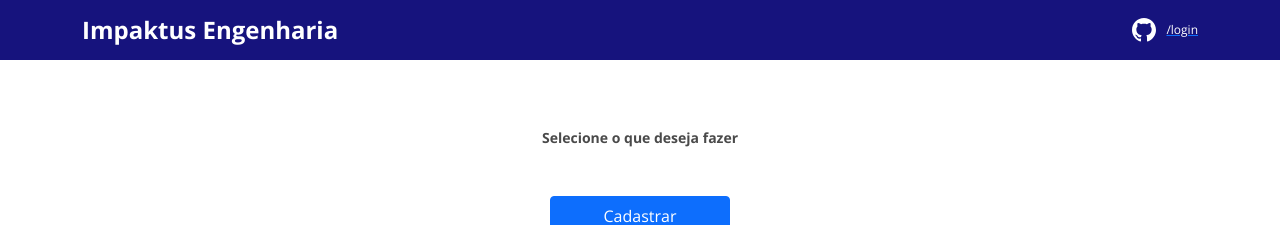
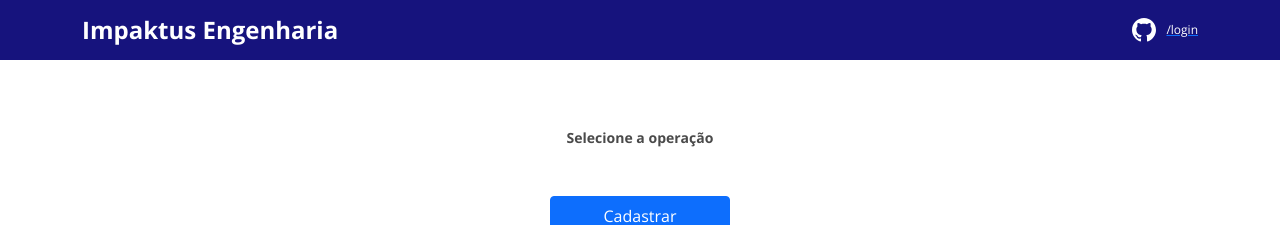
Before and after one commit to DanskySantos/Impaktus-Engenharia_app, a React (Create React App) app in the folder Frontend/frontend/: page /category in a window 1280 px wide. Shown: the top 225 px of the page. Built offline with nearby package versions, Linux system fonts and the light colour scheme; no server answers.

Commit message:
bug fixing

```diff
--- a/Frontend/frontend/src/pages/Category/index.tsx
+++ b/Frontend/frontend/src/pages/Category/index.tsx
@@ -3,15 +3,15 @@ import {Link} from "react-router-dom";
 
 function Category() {
 
-    const categoryPage = {
-        id: 1,
-        title: "Selecione o que deseja fazer",
-    };
+    // const categoryPage = {
+    //     id: 1,
+    //     title: "Selecione o que deseja fazer",
+    // };
 
     return (
         <div className="dsmovie-form-container">
             <div className="dsmovie-card-bottom-container">
-                <h3>{categoryPage.title}</h3>
+                <h3>Selecione a operação</h3>
                 <Link to="/category/register">
                     <button className="btn btn-primary dsmovie-btn mt-3">Cadastrar</button>
                 </Link>
--- a/Frontend/frontend/src/pages/CategorySearch/index.tsx
+++ b/Frontend/frontend/src/pages/CategorySearch/index.tsx
@@ -3,6 +3,7 @@ import {Link, useParams} from "react-router-dom";
 import axios from "axios";
 import {BASE_URL} from "../../utils/requests";
 import {useEffect, useState} from "react";
+import category from "../Category";
 
 function CategorySearch() {
 
@@ -60,7 +61,7 @@ function CategorySearch() {
                                             {
                                                 categories.map((cat:any) => {
                                                     return (
-                                                        <option value={cat.id}> {cat.name}</option>
+                                                        <option key={cat.id} value={cat.id}> {cat.name}</option>
                                                     )})
                                             }
                                         </select>
```
